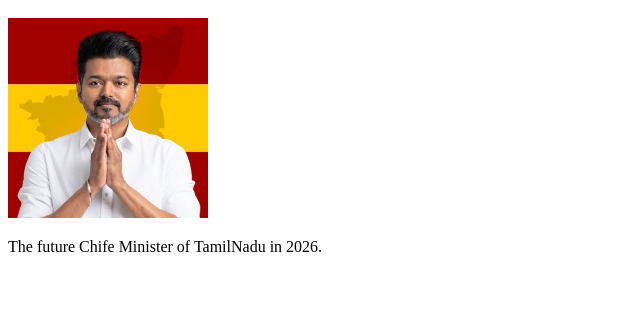
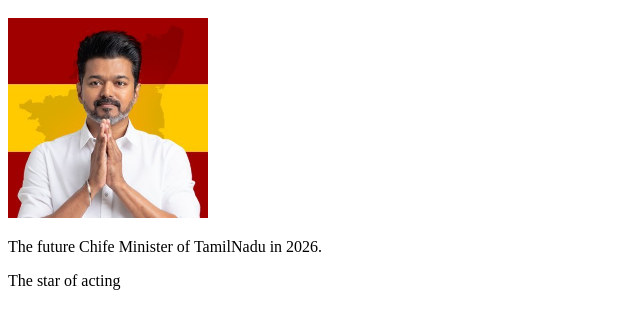
Before and after one commit to vishwasridhar/website, a plain HTML site: page index.html in a window 1280 px wide. Shown: the part 120-448 px from the top of the page, without its empty margins (0-640 px from the left). Drawn offline with Linux system fonts and the light colour scheme.

Commit message:
added paragraph

```diff
--- a/index.html
+++ b/index.html
@@ -10,5 +10,6 @@
     <h1>new name</h1>
     <img width="200px" src="vijay.jpg" alt="vijay">
     <p>The future Chife Minister of TamilNadu in 2026.</p>
+    <p>The star of acting</p>
 </body>
 </html>
```
